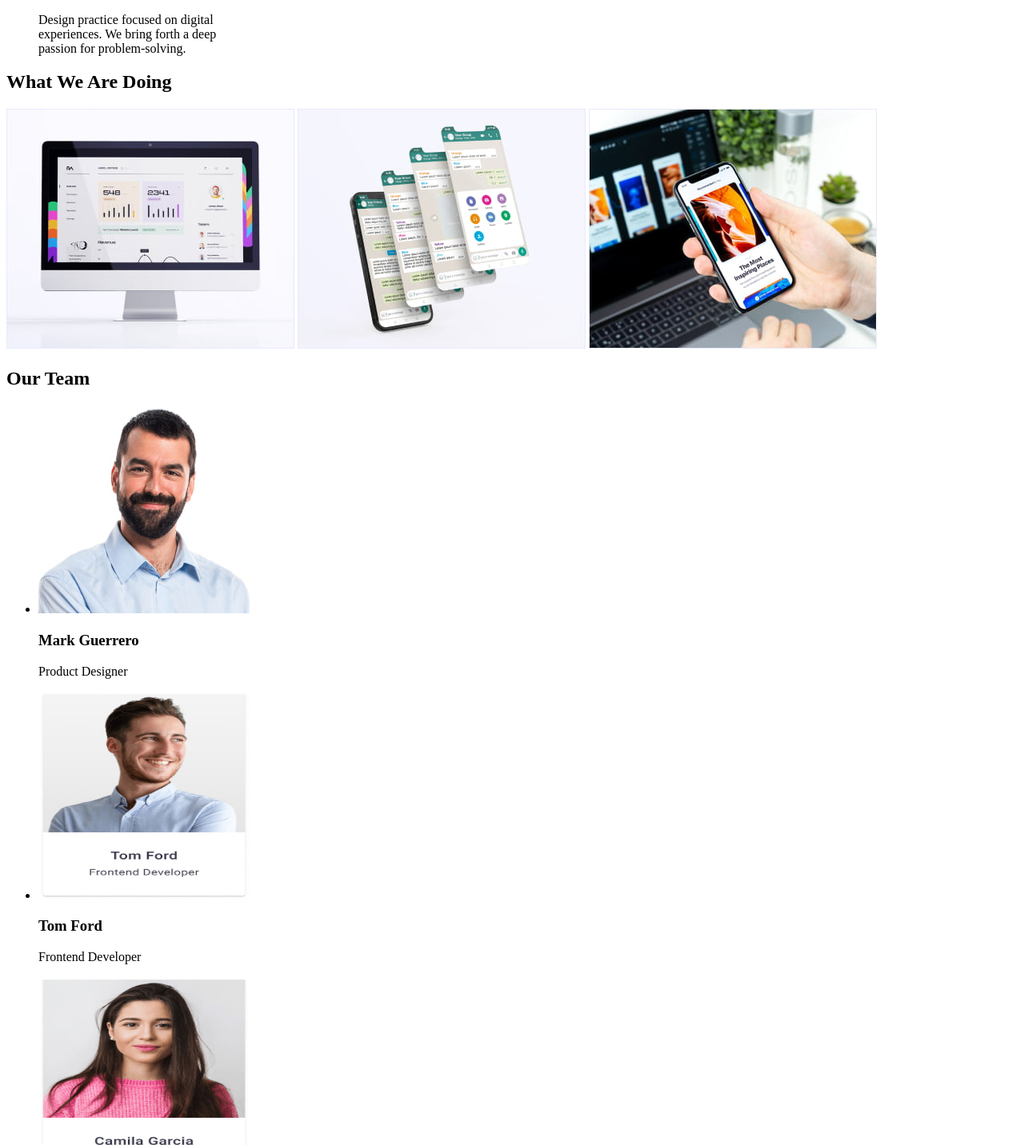
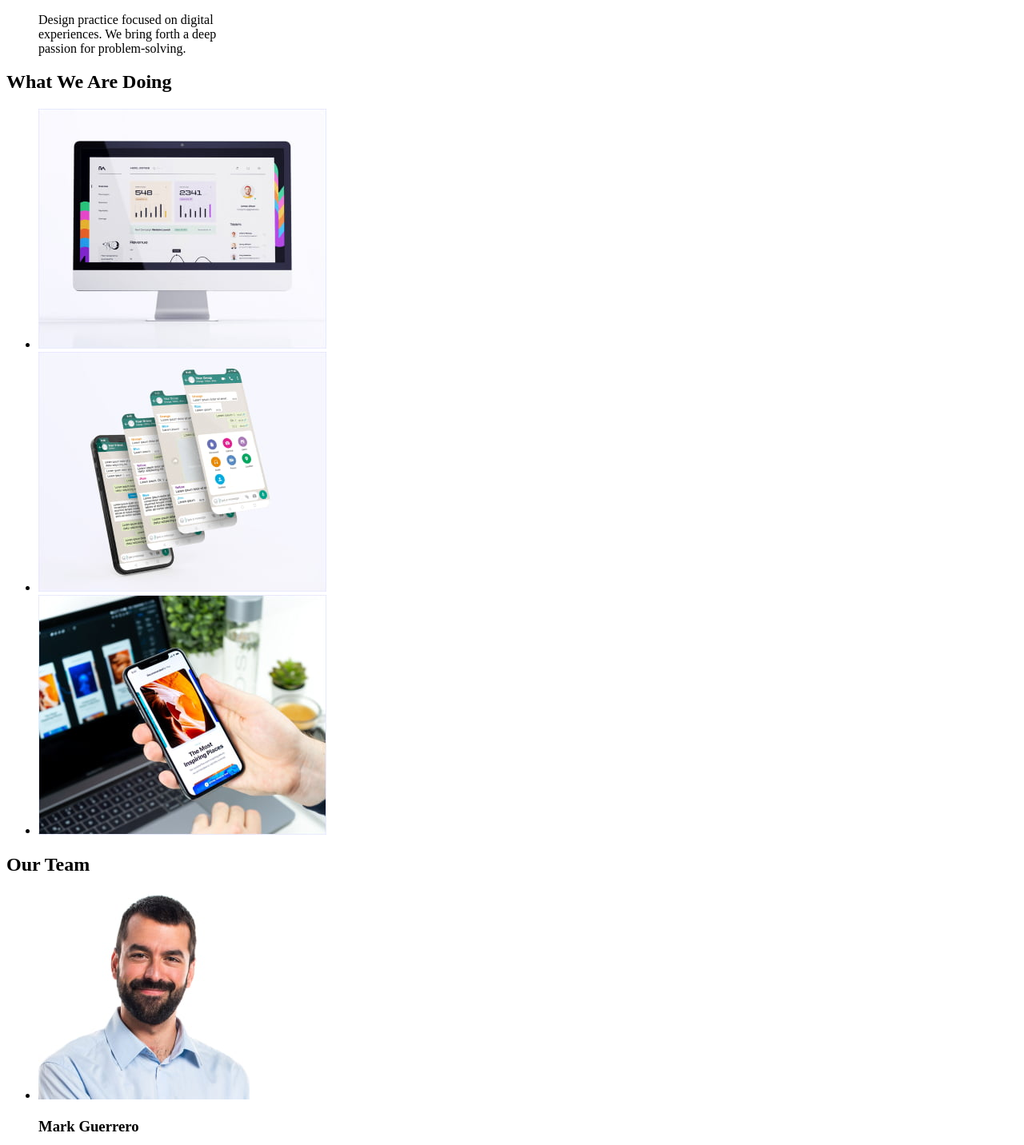
Before and after one commit to arletolentin/HomeWork_1, a plain HTML site: page index.html in a window 1280 px wide. Shown: the part 602-2034 px from the top of the page at 80% size. Drawn offline with Linux system fonts and the light colour scheme.

Commit message:
final final final
final final final

```diff
--- a/index.html
+++ b/index.html
@@ -66,31 +66,33 @@
 
         <section>
             <h2>What We Are Doing</h2>
-            <img src="images/Section_2_I1.jpg" alt=" Computer monitor shows graph in regards to sales and monitoring" width="360" height="300">
-            <img src="images/Section_2_I2.jpg" alt=" Cellphone shows replying messages, interacting to clients and accommodate" width="360" height="300">
-            <img src="images/Section_2_3.jpg" alt=" Cellphone shows the nice website design" width="360" height="300">
+            <ul>
+                <li><img src="images/Section_2_I1.jpg" alt=" Computer monitor shows graph in regards to sales and monitoring" width="360" height="300"></li>
+                <li><img src="images/Section_2_I2.jpg" alt=" Cellphone shows replying messages, interacting to clients and accommodate" width="360" height="300"></li>
+                <li><img src="images/Section_2_3.jpg" alt=" Cellphone shows the nice website design" width="360" height="300"></li>
+            </ul>
         </section>
 
         <section>
             <h2>Our Team</h2>
             <ul>
                 <li>
-                    <img src="images/team1.jpg" alt=" Picture of a male team member, smiling at you." width="264" height="260">
+                    <img src="images/T1 (1).jpg" alt=" Picture of a male team member, smiling at you." width="264" height="260">
                     <h3>Mark Guerrero</h3>
                     <p>Product Designer</p>
                 </li>
                 <li>
-                    <img src="images/team2.jpg" alt=" Picture of a male team member, smiling looking at the right." width="264" height="260">
+                    <img src="images/T2 (1).jpg" alt=" Picture of a male team member, smiling looking at the right." width="264" height="260">
                     <h3>Tom Ford</h3>
                     <p>Frontend Developer</p>
                 </li>
                 <li>
-                    <img src="images/team3.jpg" alt=" Picture of a female team member, smiling looking at you." width="264" height="260">
+                    <img src="images/T3 (1).jpg" alt=" Picture of a female team member, smiling looking at you." width="264" height="260">
                     <h3>Camila Garcia</h3>
                     <p>Marketing</p>
                 </li>
                 <li>
-                    <img src="images/team4.jpg" alt=" Picture of a male team member, smiling looking at you." width="264" height="260">
+                    <img src="images/T4 (1).jpg" alt=" Picture of a male team member, smiling looking at you." width="264" height="260">
                     <h3>Daniel Wilson</h3>
                     <p>UI Designer</p>
                 </li>
```
Also changed, not shown: images/T1 (1).jpg (added), images/T2 (1).jpg (added), images/T3 (1).jpg (added), images/T4 (1).jpg (added), images/team1.jpg (deleted), images/team2.jpg (deleted), images/team3.jpg (deleted), images/team4.jpg (deleted), style.css (added).
